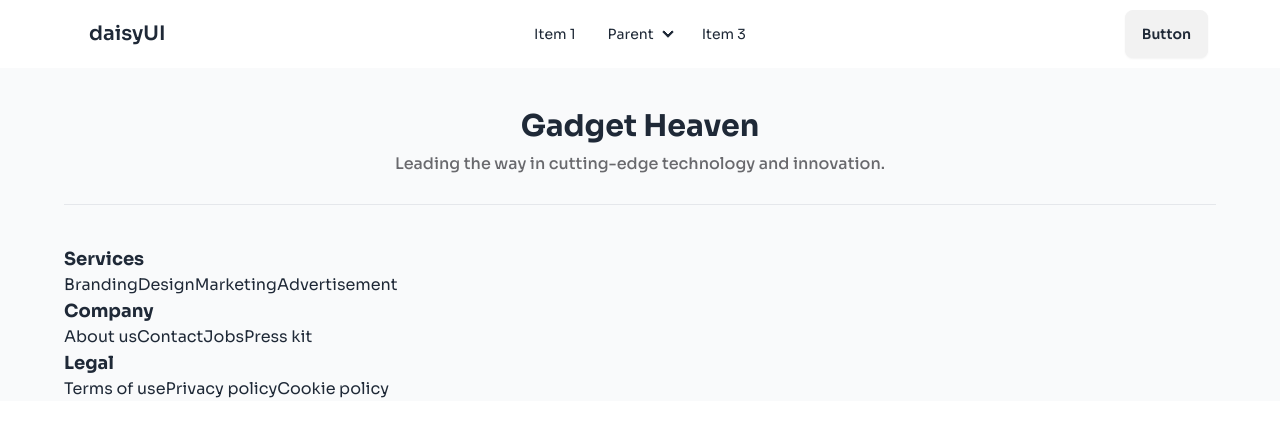
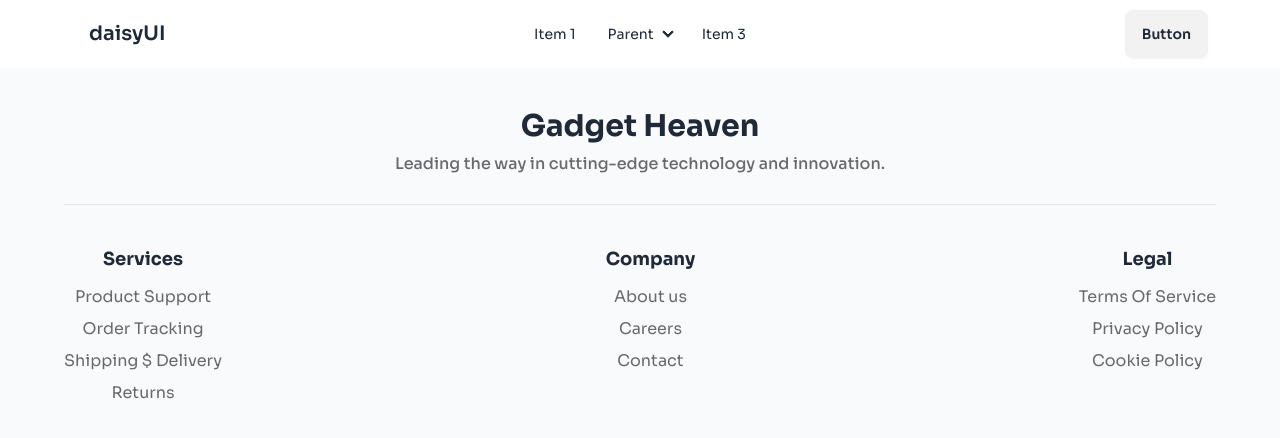
Before and after one commit to mehedi20695/gadget-heaven-assignment-08, a React (Vite) app: page / in a window 1280 px wide. Shown: the top 438 px of the page. Built offline with nearby package versions, Linux system fonts and the light colour scheme.

Commit message:
completed footer section

```diff
--- a/src/components/Footer.jsx
+++ b/src/components/Footer.jsx
@@ -1,32 +1,31 @@
 const Footer = () => {
     return (
         <footer className="bg-gray-50">
-            <div className="max-w-6xl mx-auto">
+            <div className="max-w-6xl mx-auto pb-10">
                 <div className="text-center space-y-2 py-10">
                     <h3 className="font-bold text-3xl">Gadget Heaven</h3>
                     <p className="font-medium text-[#09080F99] pb-5">Leading the way in cutting-edge technology and innovation.</p>
                     <hr />
                 </div>
-                <div>
-                    <div>
-                        <h6 className="font-bold text-lg">Services</h6>
-                        <a className="link link-hover">Branding</a>
-                        <a className="link link-hover">Design</a>
-                        <a className="link link-hover">Marketing</a>
-                        <a className="link link-hover">Advertisement</a>
+                <div className="md:flex md:justify-between">
+                    <div className="text-center space-y-2">
+                        <h6 className="font-bold text-lg mb-3">Services</h6>
+                        <p><a className="link link-hover text-[#09080F99]">Product Support</a></p>
+                        <p><a className="link link-hover text-[#09080F99]">Order Tracking</a></p>
+                        <p><a className="link link-hover text-[#09080F99]">Shipping $ Delivery</a></p>
+                        <p><a className="link link-hover text-[#09080F99]">Returns</a></p>
                     </div>
-                    <div>
-                        <h6 className="font-bold text-lg">Company</h6>
-                        <a className="link link-hover">About us</a>
-                        <a className="link link-hover">Contact</a>
-                        <a className="link link-hover">Jobs</a>
-                        <a className="link link-hover">Press kit</a>
+                    <div className="text-center space-y-2">
+                        <h6 className="font-bold text-lg mb-3">Company</h6>
+                        <p><a className="link link-hover text-[#09080F99]">About us</a></p>
+                        <p><a className="link link-hover text-[#09080F99]">Careers</a></p>
+                        <p><a className="link link-hover text-[#09080F99]">Contact</a></p>
                     </div>
-                    <div>
-                        <h6 className="font-bold text-lg">Legal</h6>
-                        <a className="link link-hover">Terms of use</a>
-                        <a className="link link-hover">Privacy policy</a>
-                        <a className="link link-hover">Cookie policy</a>
+                    <div className="text-center space-y-2">
+                        <h6 className="font-bold text-lg mb-3">Legal</h6>
+                        <p><a className="link link-hover text-[#09080F99]">Terms Of Service</a></p>
+                        <p><a className="link link-hover text-[#09080F99]">Privacy Policy</a></p>
+                        <p><a className="link link-hover text-[#09080F99]">Cookie Policy</a></p>
                     </div>
                 </div>
             </div>
```
